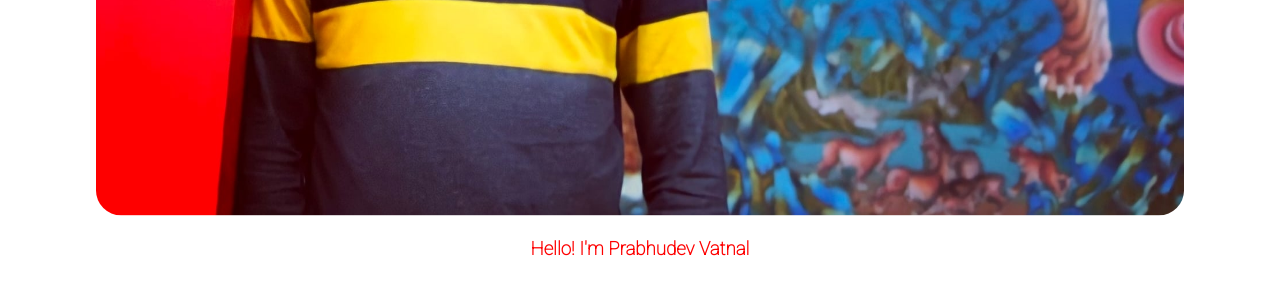
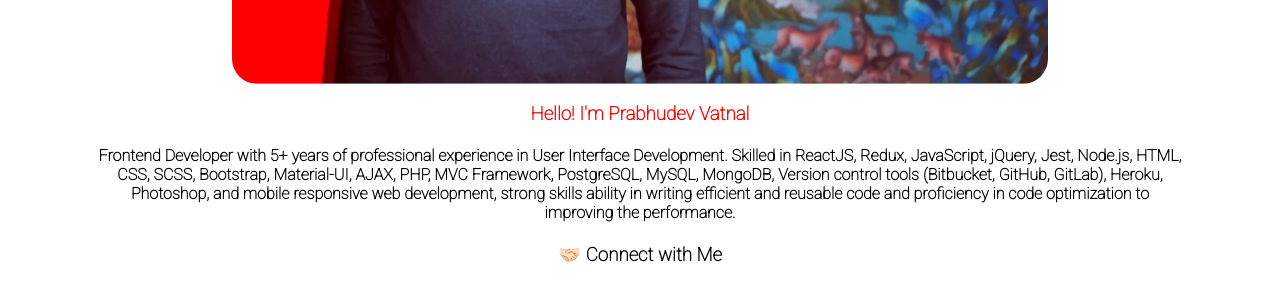
Before and after one commit to prabhudevv/prabhudev-v, a PHP site: page / in a window 1280 px wide. Shown: the top 281 px of the page. Run offline with PHP 8.4, Linux system fonts and the light colour scheme.

Commit message:
CSS Changes

```diff
--- a/index.html
+++ b/index.html
@@ -15,15 +15,18 @@
     <div>
       <img alt="profile" src="bg.jpg" id="profile" alt="Prabhudev V">
     </div>
-        <h3 id="title" class="align-center">Hello! I'm Prabhudev Vatnal</h3>
-        <h4 class="align-center">Frontend Developer with 5+ years of professional experience in User Interface
+    <h3 id="title">Hello! I'm Prabhudev Vatnal</h3>
+    <h4>Frontend Developer with 5+ years of professional experience in User Interface
       Development.
-            Skilled in ReactJS, Redux, JavaScript, jQuery, Jest, Node.js, HTML, CSS, SCSS, Bootstrap, Material-UI, AJAX,
-            PHP, MVC Framework, PostgreSQL, MySQL, MongoDB, Version control tools (Bitbucket, GitHub, GitLab), Heroku,
-            Photoshop, and mobile responsive web development, strong skills ability in writing efficient and reusable
+      Skilled in ReactJS, Redux, JavaScript, jQuery, Jest, Node.js, HTML, CSS, SCSS, Bootstrap,
+      Material-UI, AJAX,
+      PHP, MVC Framework, PostgreSQL, MySQL, MongoDB, Version control tools (Bitbucket, GitHub,
+      GitLab), Heroku,
+      Photoshop, and mobile responsive web development, strong skills ability in writing efficient and
+      reusable
       code and proficiency in code optimization to improving the performance.</h4>
-        <h3 class="align-center"> 🤝🏻 Connect with Me </h3>
-        <p class="align-center">
+    <h3> 🤝🏻 Connect with Me </h3>
+    <p>
       <a href="https://www.linkedin.com/in/prabhudev-vatnal-49690ba6/" target="_blank"><img alt="LinkedIn"
           src="https://img.shields.io/badge/LinkedIn--white?style=social&logo=linkedin"></a>
       <a href="mailto:prabhudev.vatnal55@gmail.com" target="_blank"><img alt="Email"
--- a/styles.css
+++ b/styles.css
@@ -1,11 +1,15 @@
-@import url('https://fonts.googleapis.com/css2?family=Roboto:wght@100&display=swap');
+@import url("https://fonts.googleapis.com/css2?family=Roboto:wght@100&display=swap");
 
 body {
-  font-family: 'Roboto', sans-serif;
+  font-family: "Roboto", sans-serif;
+  text-align: center;
 }
 #profile {
-  width: 100%;
   border-radius: 25px;
+  display: block;
+  margin-left: auto;
+  margin-right: auto;
+  width: 75%;
 }
 .container {
   position: absolute;
@@ -15,9 +19,5 @@ body {
   transform: translate(-50%, -50%);
 }
 #title {
-  text-align: center;
-    color: #fe0000;
+  color: #fe0000;
 }
-.align-center {
-  text-align: center;
-}
```
Lines whose indentation alone changed are shown as unchanged.
